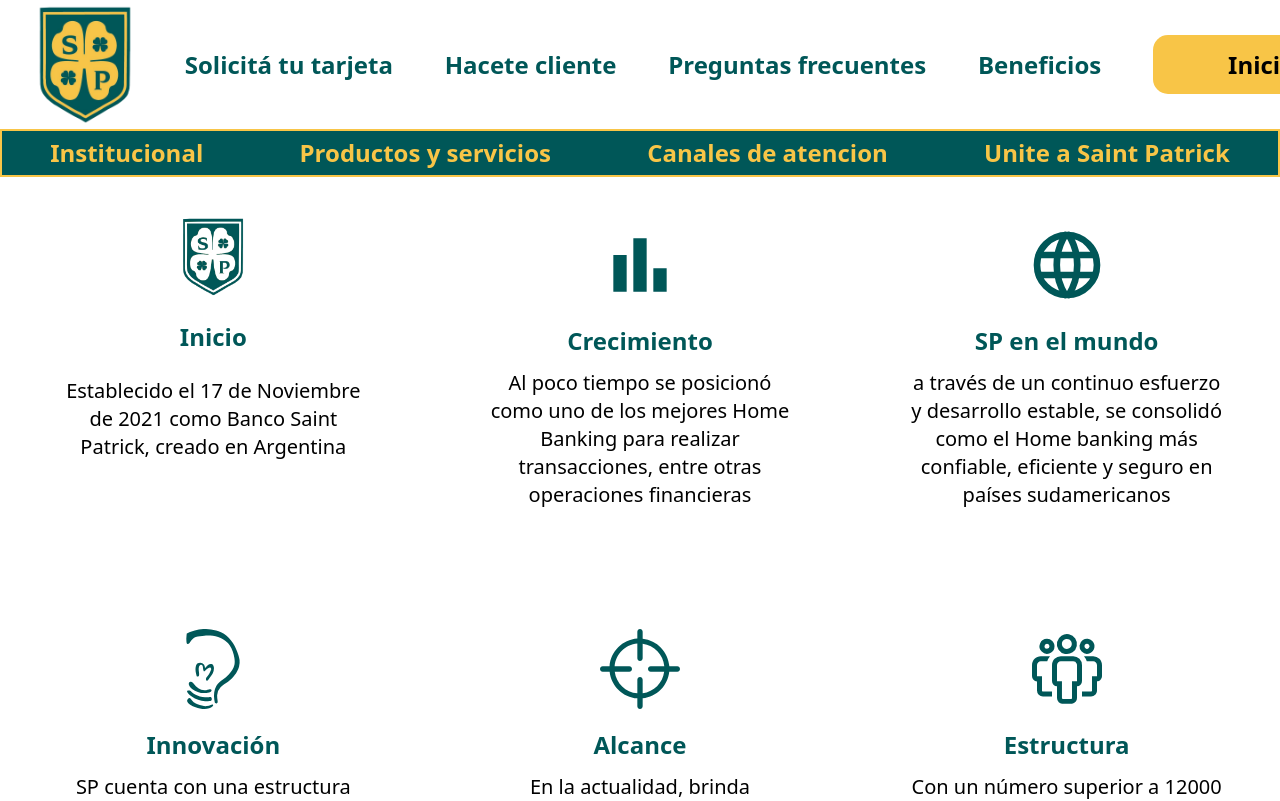
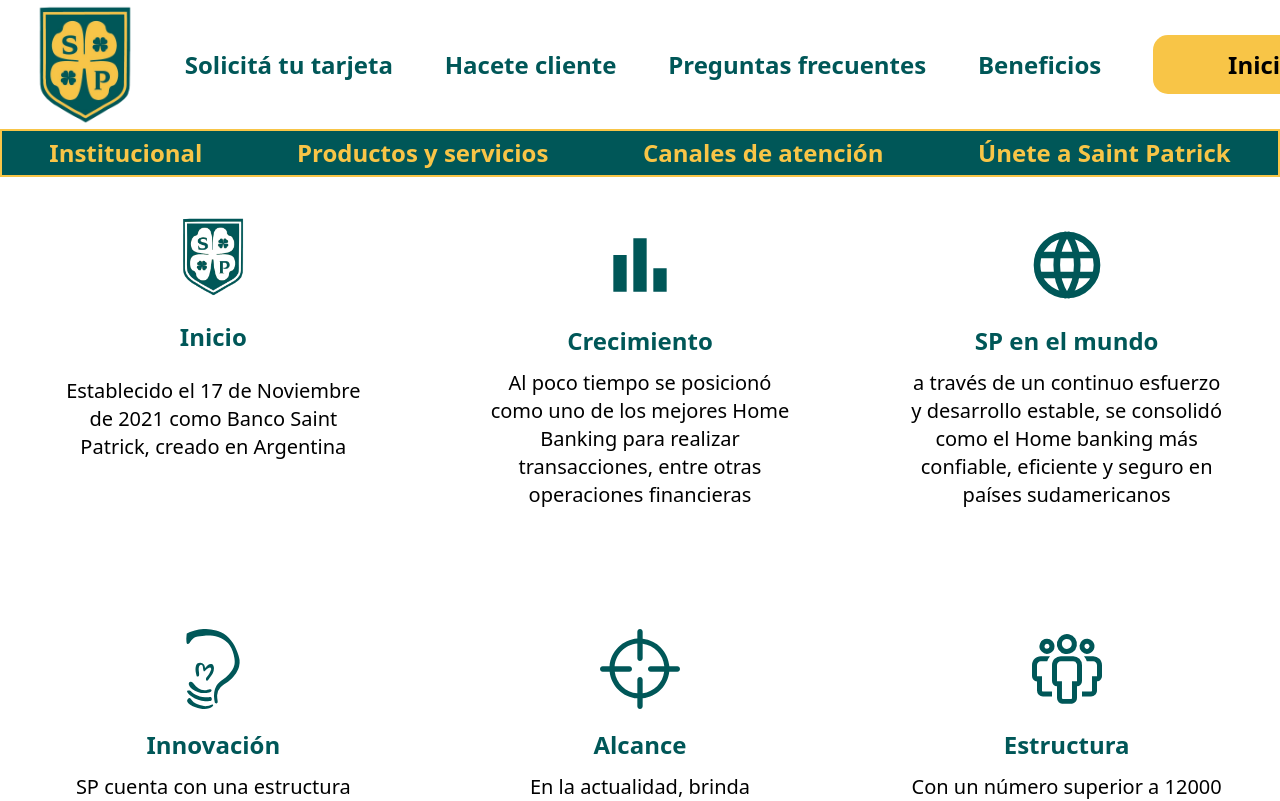
Before and after one commit to FedeSabi/Banco-saint-patrick, a React (Vite) app in the folder front/: page /Institucional in a window 1280 px wide. Shown: the top 801 px of the page. Built offline with nearby package versions, Linux system fonts and the light colour scheme; a web font is replaced by a local one.

Commit message:
se agregaron acentos faltantes

```diff
--- a/front/src/Pages/NavbarInterno.jsx
+++ b/front/src/Pages/NavbarInterno.jsx
@@ -1,11 +1,12 @@
 function NavbarInterno() {
   return (
-    <div className=" flex max-w-full h-12 bg-customGreen border-customYellow border-2 justify-around items-center font-semibold">
-    <a href="#" className="text-2xl text-customYellow hover:text-white">Institucional</a>
-    <a href="#" className="text-2xl text-customYellow hover:text-white">Productos y servicios</a>
-    <a href="#" className="text-2xl text-customYellow hover:text-white">Canales de atencion</a>
-    <a href="#" className="text-2xl text-customYellow hover:text-white">Unite a Saint Patrick</a>
-    </div>
+    <div className="flex max-w-full h-12 bg-customGreen border-customYellow border-2 justify-around items-center font-semibold">
+  <a href="#" className="text-2xl text-customYellow hover:text-white">Institucional</a>
+  <a href="#" className="text-2xl text-customYellow hover:text-white">Productos y servicios</a>
+  <a href="#" className="text-2xl text-customYellow hover:text-white">Canales de atención</a>
+  <a href="#" className="text-2xl text-customYellow hover:text-white">Únete a Saint Patrick</a>
+</div>
+
   )
 }
 export default NavbarInterno
```
